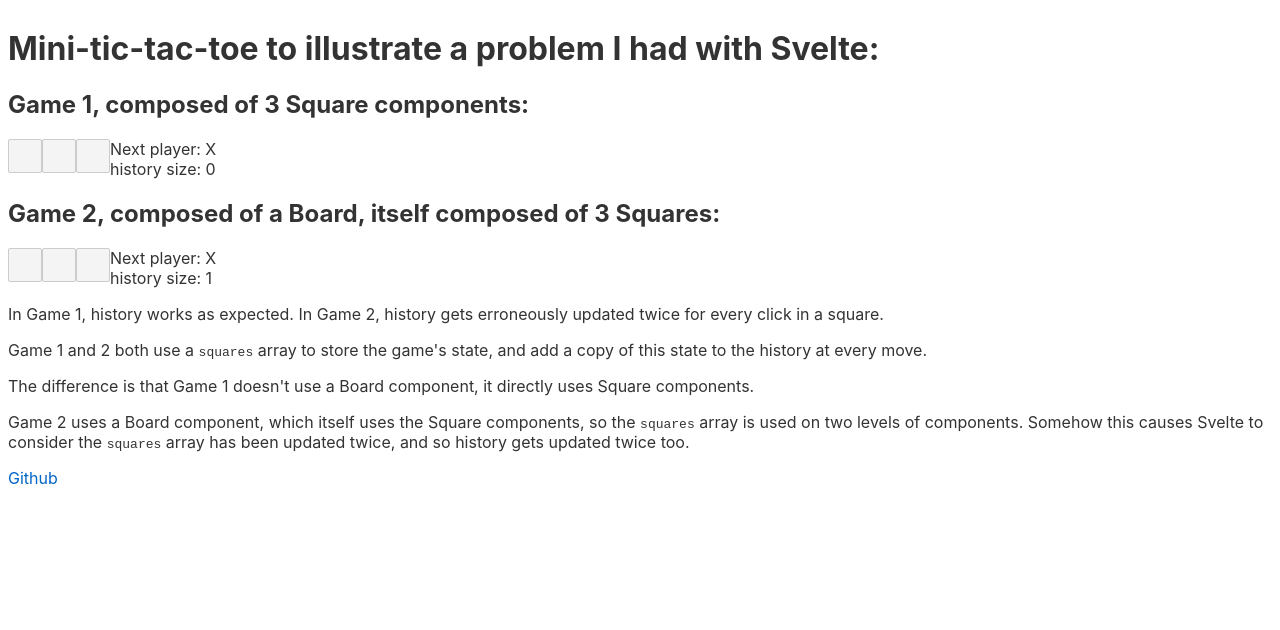
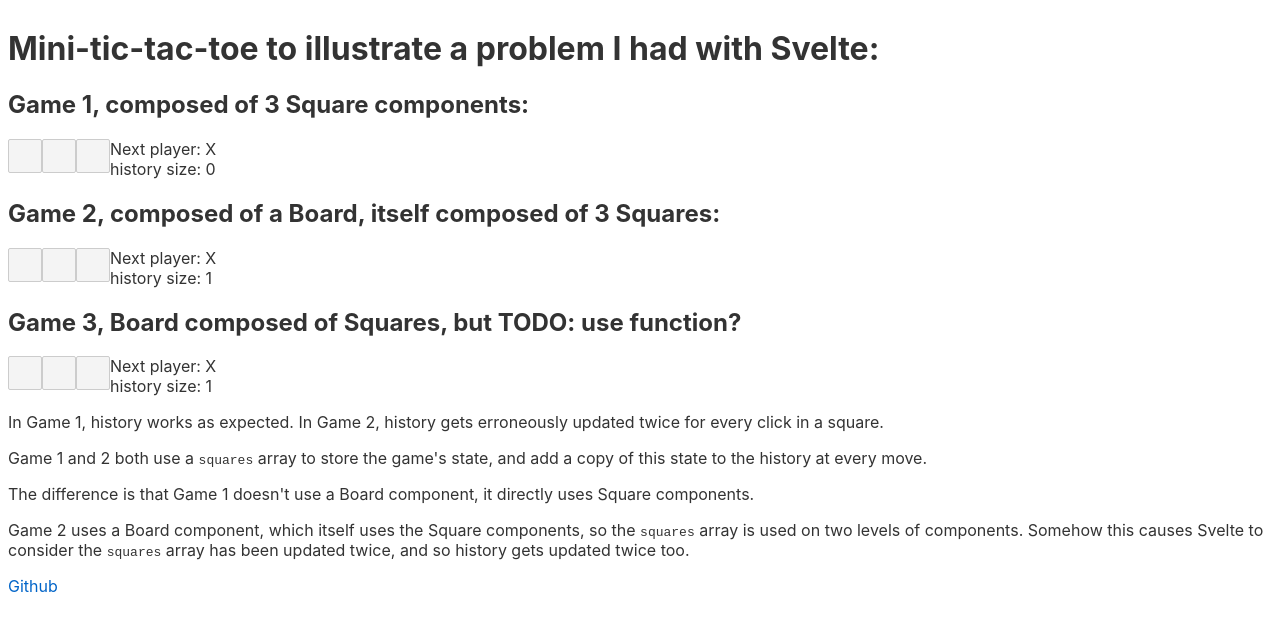
Before and after one commit to kaicarver/svelte-demo-debug, a Svelte app: page / in a window 1280 px wide. Shown: the top 630 px of the page. Built offline with nearby package versions, Linux system fonts and the light colour scheme.

Commit message:
set up to try a third method, using a function

```diff
--- a/src/App.svelte
+++ b/src/App.svelte
@@ -1,6 +1,7 @@
 <script>
   import Game1 from "./Game1.svelte";
   import Game2 from "./Game2.svelte";
+  import Game3 from "./Game3.svelte";
 </script>
 
 <h1>
@@ -9,6 +10,7 @@ Mini-tic-tac-toe to illustrate a problem I had with Svelte:
 
 <Game1/>
 <Game2/>
+<Game3/>
 
 <p>In Game 1, history works as expected.
 In Game 2, history gets erroneously updated twice for every click in a square.</p>
--- /dev/null
+++ b/src/Board3.svelte
@@ -0,0 +1,12 @@
+<script>
+  import Square from "./Square.svelte";
+
+  export let squares;
+  export let nextValue;
+</script>
+
+<div>
+  <Square bind:value={squares[0]} bind:nextValue/>
+  <Square bind:value={squares[1]} bind:nextValue/>
+  <Square bind:value={squares[2]} bind:nextValue/>
+</div>
--- /dev/null
+++ b/src/Game3.svelte
@@ -0,0 +1,28 @@
+<script>
+  import Board3 from "./Board3.svelte";
+
+  let squares = Array(3).fill(null);
+  let history;
+  let nextValue = "X";
+  let status;
+  let count = 0;
+
+  $: {
+    if (history)
+      history.push([...squares]);
+    else
+      history = [];
+    console.log("history3: ", history);
+    count = history.length;
+  }
+  $: status = "Next player: " + nextValue;
+</script>
+
+<h2>Game 3, Board composed of Squares, but TODO: use function?</h2>
+<Board3 bind:squares bind:nextValue/>
+
+<div class="status">
+  {status}
+  <br />
+  history size: {count}
+</div>
```
